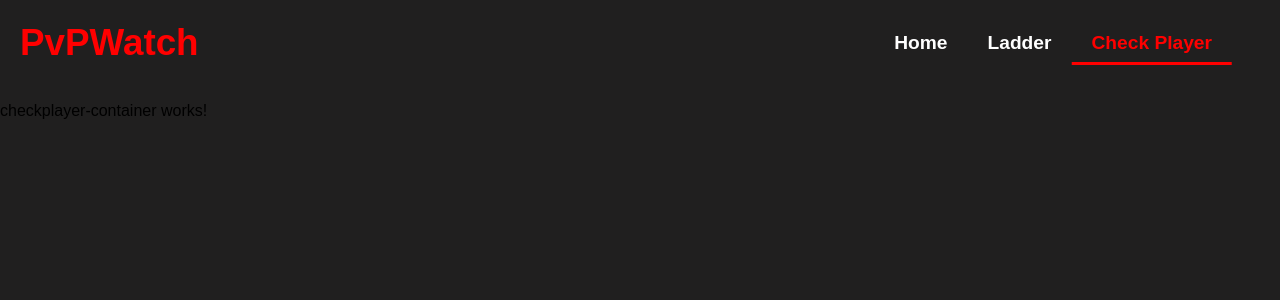
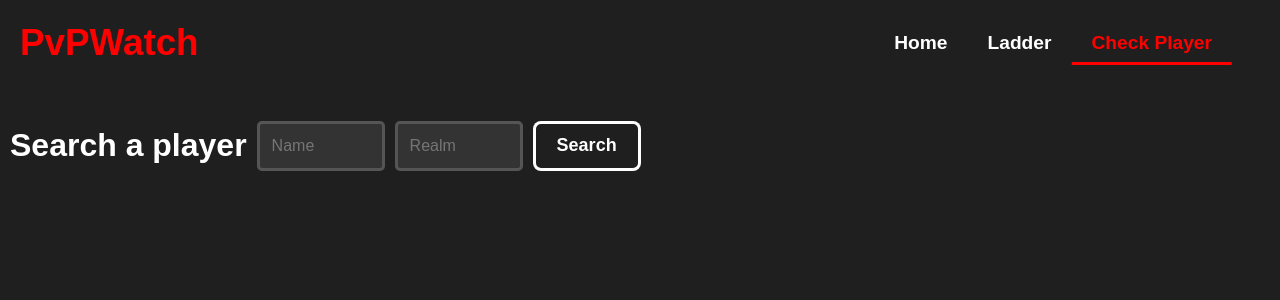
Before and after one commit to Dolphixcd/pvpwatch, an Angular app: page /checkplayer in a window 1280 px wide. Shown: the top 300 px of the page. Built offline with nearby package versions, Linux system fonts and the light colour scheme.

Commit message:
checkplayer start + auth servce

```diff
--- a/angular.json
+++ b/angular.json
@@ -11,14 +11,10 @@
       "prefix": "app",
       "architect": {
         "build": {
-          "builder": "@angular-builders/custom-webpack:browser",
+          "builder": "@angular-devkit/build-angular:browser",
           "options": {
-            "customWebpackConfig": {
-              "path": "./webpack.config.js"
-           },
             "outputPath": "dist/pvpwatch",
             "index": "src/index.html",
-            "browser": "src/main.ts",
             "polyfills": [
               "zone.js"
             ],
@@ -30,12 +26,7 @@
             "styles": [
               "src/styles.css"
             ],
-            "scripts": [],
-            "server": "src/main.server.ts",
-            "prerender": true,
-            "ssr": {
-              "entry": "server.ts"
-            }
+            "scripts": []
           },
           "configurations": {
             "production": {
@@ -62,7 +53,7 @@
           "defaultConfiguration": "production"
         },
         "serve": {
-          "builder": "@angular-builders/custom-webpack:dev-server",
+          "builder": "@angular-devkit/build-angular:dev-server",
           "configurations": {
             "production": {
               "buildTarget": "pvpwatch:build:production"
--- a/src/app/app.component.ts
+++ b/src/app/app.component.ts
@@ -1,6 +1,7 @@
 import { Component } from '@angular/core';
 import { RouterOutlet } from '@angular/router';
 import { NavComponent } from "./nav/nav.component";
+
 
 @Component({
   selector: 'app-root',
@@ -11,4 +12,5 @@ import { NavComponent } from "./nav/nav.component";
 })
 export class AppComponent {
   title = 'pvpwatch';
+
 }
--- /dev/null
+++ b/src/app/blizzard-auth.service.ts
@@ -0,0 +1,30 @@
+import { HttpClient } from '@angular/common/http';
+import { Injectable } from '@angular/core';
+import { firstValueFrom } from 'rxjs';
+
+@Injectable({
+  providedIn: 'root'
+})
+export class BlizzardAuthService {
+
+  constructor(private httpClient: HttpClient) { }
+
+  async getBlizzardAccessToken(): Promise<string> {
+    try {
+      const response: any = await firstValueFrom(this.httpClient.post('https://eu.battle.net/oauth/token', new URLSearchParams({
+        grant_type: 'client_credentials'
+      }), {
+        headers: {
+          'Authorization': `Basic ${btoa('020fcd3907a3449dbe86e8bdae328f17:62tni4Z5xhRvVTk3u4RCtgubGvNbqqxq')}`,
+          'Content-Type': 'application/x-www-form-urlencoded'
+        }
+      }));
+      console.log('Blizzard access token response:', response);
+      return response?.access_token || '';
+    } catch (error) {
+      console.error('Error fetching Blizzard access token:', error);
+      return '';
+    }
+
+  }
+}
--- a/src/app/checkplayer/checkplayer-container/checkplayer-container.component.html
+++ b/src/app/checkplayer/checkplayer-container/checkplayer-container.component.html
@@ -1 +1 @@
-<p>checkplayer-container works!</p>
+<app-searchbar></app-searchbar>
--- a/src/app/checkplayer/checkplayer-container/checkplayer-container.component.ts
+++ b/src/app/checkplayer/checkplayer-container/checkplayer-container.component.ts
@@ -1,9 +1,10 @@
 import { Component } from '@angular/core';
+import { SearchbarComponent } from "../searchbar/searchbar.component";
 
 @Component({
   selector: 'app-checkplayer-container',
   standalone: true,
-  imports: [],
+  imports: [SearchbarComponent],
   templateUrl: './checkplayer-container.component.html',
   styleUrl: './checkplayer-container.component.css'
 })
--- /dev/null
+++ b/src/app/checkplayer/searchbar/searchbar.component.css
@@ -0,0 +1,50 @@
+.searchbar-container {
+    display: flex;
+    align-items: center;
+    margin-top: 20px;
+}
+
+input {
+    border: 3px solid #555; /* Darker border for dark mode */
+    background-color: #333; /* Dark background */
+    color: #ccc; /* Lighter text color for better readability */
+    /* The rest remains unchanged */
+    width: 10%;
+    border-radius: 5px;
+    height: 50px;
+    line-height: normal;
+    display: block;
+    box-sizing: border-box;
+    user-select: auto;
+    font-size: 16px;
+    padding: 0 6px;
+    padding-left: 12px;
+    margin-left: 10px;
+}
+
+h1 {
+    color: white; /* Lighter text color for better readability */
+    margin-left: 10px;
+}
+
+button {
+    display: inline-block;
+    outline: 0;
+    border: 0;
+    cursor: pointer;
+    border-radius: 8px;
+    padding: 14px 24px 16px;
+    font-size: 18px;
+    font-weight: 700;
+    line-height: 1;
+    transition: transform 200ms,background 200ms;
+    background: transparent;
+    color: white;
+    height: 50px;
+    box-shadow: 0 0 0 3px white inset;
+    margin-left: 10px;
+}
+
+button:hover {
+    background: #555;
+}
--- /dev/null
+++ b/src/app/checkplayer/searchbar/searchbar.component.html
@@ -0,0 +1,6 @@
+<div class="searchbar-container">
+<h1>Search a player</h1>
+<input type="text" id="searchname" placeholder="Name" [(ngModel)]="searchName" >
+<input type="text" id="searchrealm" placeholder="Realm" [(ngModel)]="searchRealm" >
+<button id="searchbutton">Search</button>
+</div>
--- /dev/null
+++ b/src/app/checkplayer/searchbar/searchbar.component.ts
@@ -0,0 +1,19 @@
+import { Component } from '@angular/core';
+import { FormsModule } from '@angular/forms';
+
+@Component({
+  selector: 'app-searchbar',
+  standalone: true,
+  imports: [ FormsModule],
+  templateUrl: './searchbar.component.html',
+  styleUrl: './searchbar.component.css'
+})
+export class SearchbarComponent {
+  searchName: string = '';
+  searchRealm: string = '';
+
+  searchPlayer() {
+
+  }
+
+}
--- a/src/app/ladder/ladder-container/ladder-container.component.html
+++ b/src/app/ladder/ladder-container/ladder-container.component.html
@@ -31,5 +31,4 @@
     <a id="last" [href]="'/ladder/' + getLastLadderPage()">Previous</a>
     <a id="next" [href]="'/ladder/' + getNextLadderPage()">Next</a>
   </div>
-
 }
--- a/src/app/ladder/ladder-container/ladder-container.component.ts
+++ b/src/app/ladder/ladder-container/ladder-container.component.ts
@@ -1,9 +1,9 @@
-import { Component, inject, signal } from '@angular/core';
+import { Component, inject, signal, input } from '@angular/core';
 import { HttpClient } from '@angular/common/http';
-import { PvPEntry } from './players.model';
-import { input } from '@angular/core';
-import { firstValueFrom } from 'rxjs';
-import { PlayerEdited } from './playeredited.model';
+import { PvPEntry } from '../models/players.model';
+import { PlayerEdited } from '../models/playersedited.model';
+import { BlizzardAuthService } from '../../blizzard-auth.service';
+
 
 @Component({
   selector: 'app-ladder-container',
@@ -20,38 +20,21 @@ export class LadderContainerComponent {
 
   ladderpage = input.required<string>();
 
+  constructor(private blizzardAuthService: BlizzardAuthService) {}
+
   sortPlayersByRank(): void {
     this.playersedited.sort((a, b) => a.rank - b.rank);
   }
-
-  async getBlizzardAccessToken(): Promise<string> {
-    try {
-      const response: any = await firstValueFrom(this.httpClient.post('https://eu.battle.net/oauth/token', new URLSearchParams({
-        grant_type: 'client_credentials'
-      }), {
-        headers: {
-          'Authorization': `Basic ${btoa('020fcd3907a3449dbe86e8bdae328f17:62tni4Z5xhRvVTk3u4RCtgubGvNbqqxq')}`,
-          'Content-Type': 'application/x-www-form-urlencoded'
-        }
-      }));
-
-      return response?.access_token || '';
-    } catch (error) {
-      console.error('Error fetching Blizzard access token:', error);
-      return '';
-    }
-  }
-
 
   ngOnInit() {
     // Variable für das Loader Symbol
     this.isFetching.set(true);
     // API Call für die PvP Ladder
-    this.getBlizzardAccessToken().then(accessToken => {
+    this.blizzardAuthService.getBlizzardAccessToken().then((accessToken: string) => {
       this.httpClient.get<PvPEntry>(`https://eu.api.blizzard.com/data/wow/pvp-season/37/pvp-leaderboard/3v3?namespace=dynamic-eu&locale=en_US&access_token=${accessToken}`).subscribe((data: any) => {
         this.players = data.entries.slice((parseInt(this.ladderpage()) * 100) - 100, parseInt(this.ladderpage()) * 100);
         this.players.forEach(element => {
-          this.httpClient.get<PlayerEdited>(`https://eu.api.blizzard.com/profile/wow/character/${element.character.realm.slug}/${element.character.name.toLowerCase()}?namespace=profile-eu&locale=en_US&access_token=EUEqpUrq2oh9Je7iT3153ykNLO1qeCGMHj`).subscribe((data: any) => {
+          this.httpClient.get<PlayerEdited>(`https://eu.api.blizzard.com/profile/wow/character/${element.character.realm.slug}/${element.character.name.toLowerCase()}?namespace=profile-eu&locale=en_US&access_token=${accessToken}`).subscribe((data: any) => {
           this.playersedited.push(
             {
               name: element.character.name,
@@ -71,7 +54,7 @@ export class LadderContainerComponent {
         });
         this.isFetching.set(false);
       });
-    }).catch(error => {
+    }).catch((error: any) => {
       console.error('Fehler beim Abrufen des Zugriffstokens:', error);
       this.isFetching.set(false);
     });
@@ -92,5 +75,4 @@ getNextLadderPage(): string {
     const nextPage = parseInt(this.ladderpage()) + 1;
     return nextPage.toString();
   }
-
 }
```
Also changed, not shown: src/app/ladder/models/players.model.ts (renamed from src/app/ladder/ladder-container/players.model.ts), src/app/ladder/models/playersedited.model.ts (renamed from src/app/ladder/ladder-container/playeredited.model.ts), 2 other files (tests, documents, lock files or other folders). Lines whose indentation alone changed are shown as unchanged.
